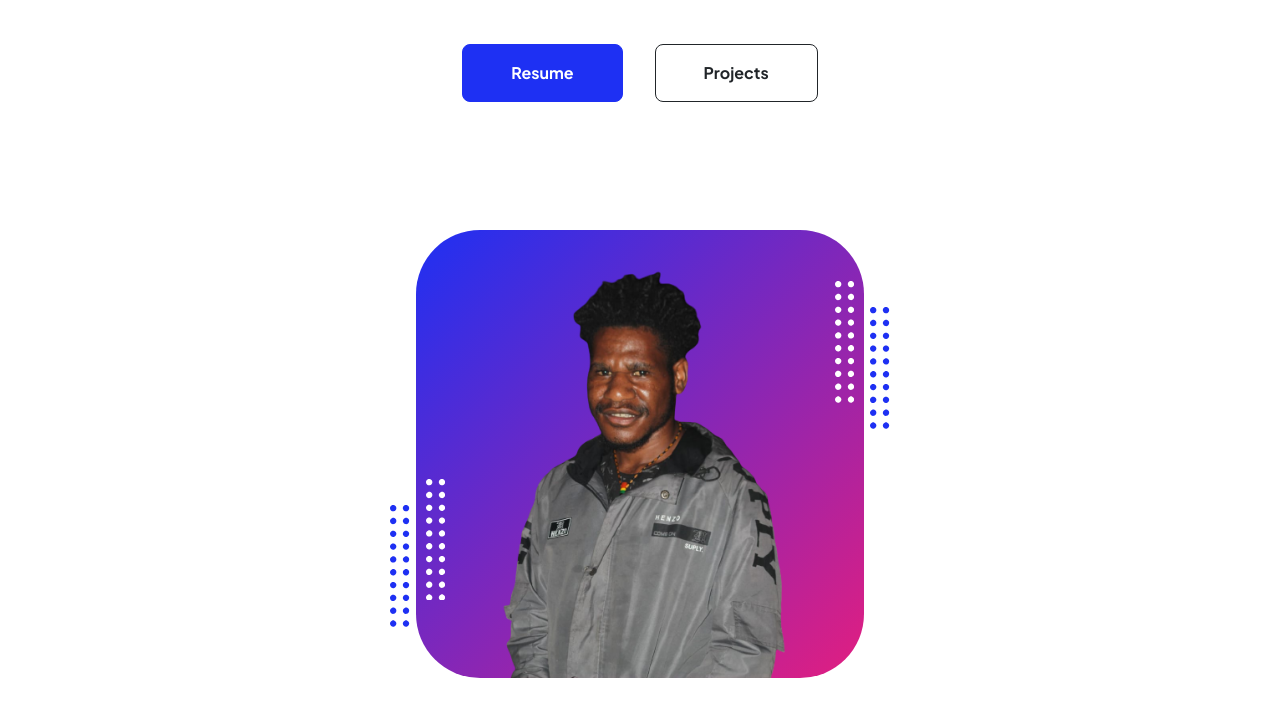
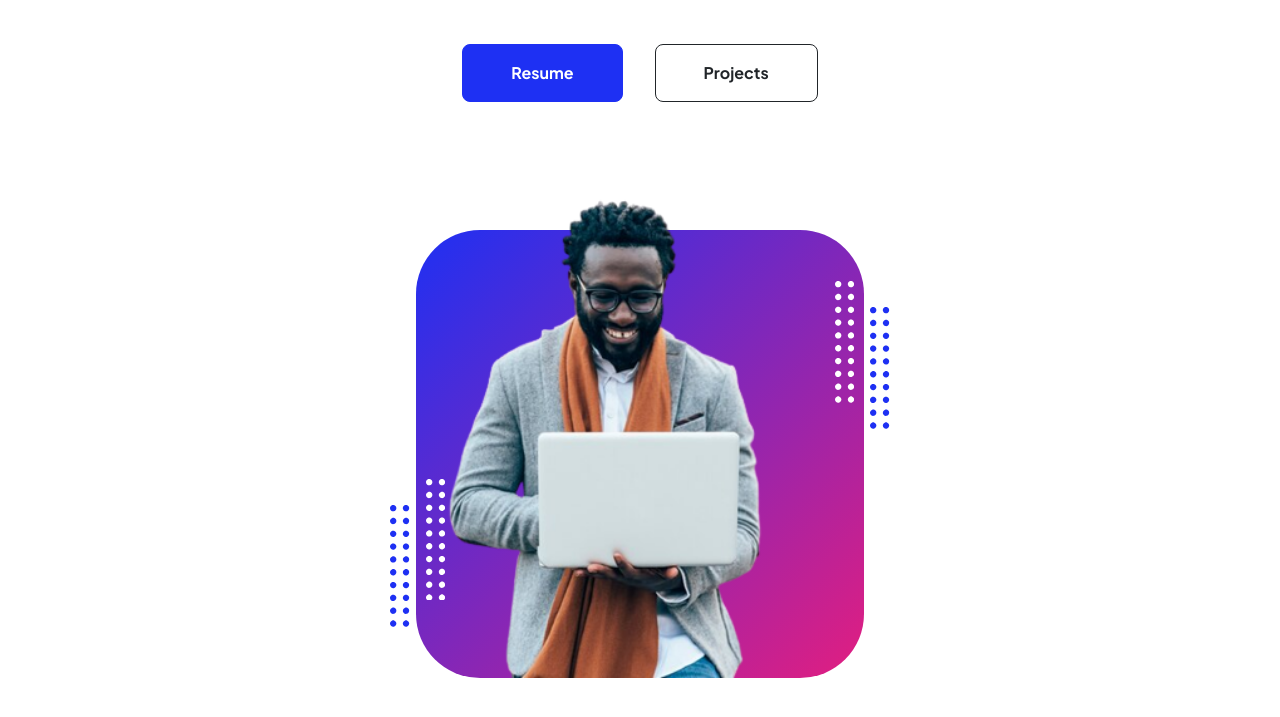
Before and after one commit to DemisonWonda/mapj.coding, a plain HTML site: page index.html in a window 1280 px wide. Shown: the part 341-1058 px from the top of the page. Drawn offline with nearby package versions, Linux system fonts and the light colour scheme.

Commit message:
Update index.html

```diff
--- a/index.html
+++ b/index.html
@@ -79,7 +79,7 @@
                                 <div class="profile bg-gradient-primary-to-secondary">
                                     <!-- TIP: For best results, use a photo with a transparent background like the demo example below-->
                                     <!-- Watch a tutorial on how to do this on YouTube (link)-->
-                                    <img class="profile-img" src="images/we.png" alt="..." />
+                                    <img class="profile-img" src="assets/profile6.png" alt="..." />
 
                                     <div class="dots-1">
                                         <!-- SVG Dots-->
```
